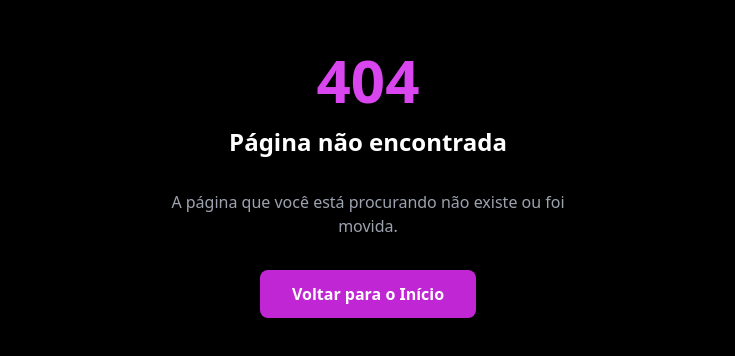
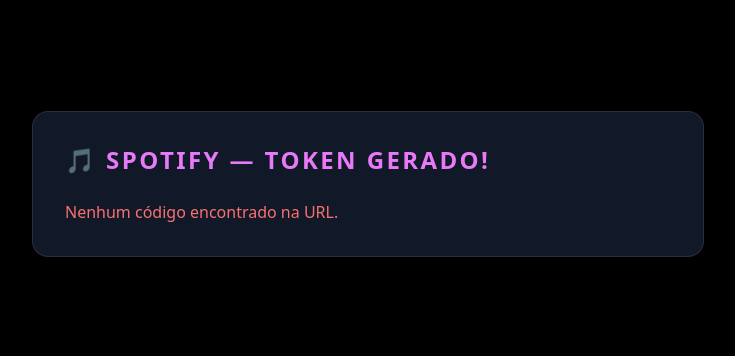
Before and after one commit to PedroA07/noitada-web, a Next.js app: page /spotify-callback in a window 1280 px wide. Before the commit this address had no page. Shown: the part 216-572 px from the top of the page, without its empty margins (272-1007 px from the left). Built offline with nearby package versions, Linux system fonts and the light colour scheme.

Commit message:
feat: página spotify-callback para capturar o code

```diff
--- /dev/null
+++ b/app/spotify-callback/page.tsx
@@ -0,0 +1,47 @@
+"use client";
+
+import { useEffect, useState } from 'react';
+import { useSearchParams } from 'next/navigation';
+
+export default function SpotifyCallback() {
+  const searchParams = useSearchParams();
+  const code = searchParams.get('code');
+  const [copiado, setCopiado] = useState(false);
+
+  const copiar = () => {
+    if (code) {
+      navigator.clipboard.writeText(code);
+      setCopiado(true);
+      setTimeout(() => setCopiado(false), 2000);
+    }
+  };
+
+  return (
+    <main className="min-h-screen bg-black text-white flex items-center justify-center p-8">
+      <div className="max-w-2xl w-full bg-gray-900 border border-white/10 rounded-2xl p-8 space-y-6">
+        <h1 className="text-2xl font-black text-fuchsia-400 uppercase tracking-widest">
+          🎵 Spotify — Token gerado!
+        </h1>
+
+        {code ? (
+          <>
+            <p className="text-gray-400 text-sm">
+              Copie o código abaixo e mande para o Claude continuar a configuração:
+            </p>
+            <div className="bg-black/60 border border-white/10 rounded-xl p-4 break-all font-mono text-xs text-green-400">
+              {code}
+            </div>
+            <button
+              onClick={copiar}
+              className="w-full py-3 bg-fuchsia-500 hover:bg-fuchsia-400 text-white font-black rounded-xl uppercase tracking-widest text-sm transition-all"
+            >
+              {copiado ? '✅ Copiado!' : 'Copiar código'}
+            </button>
+          </>
+        ) : (
+          <p className="text-red-400">Nenhum código encontrado na URL.</p>
+        )}
+      </div>
+    </main>
+  );
+}
```
